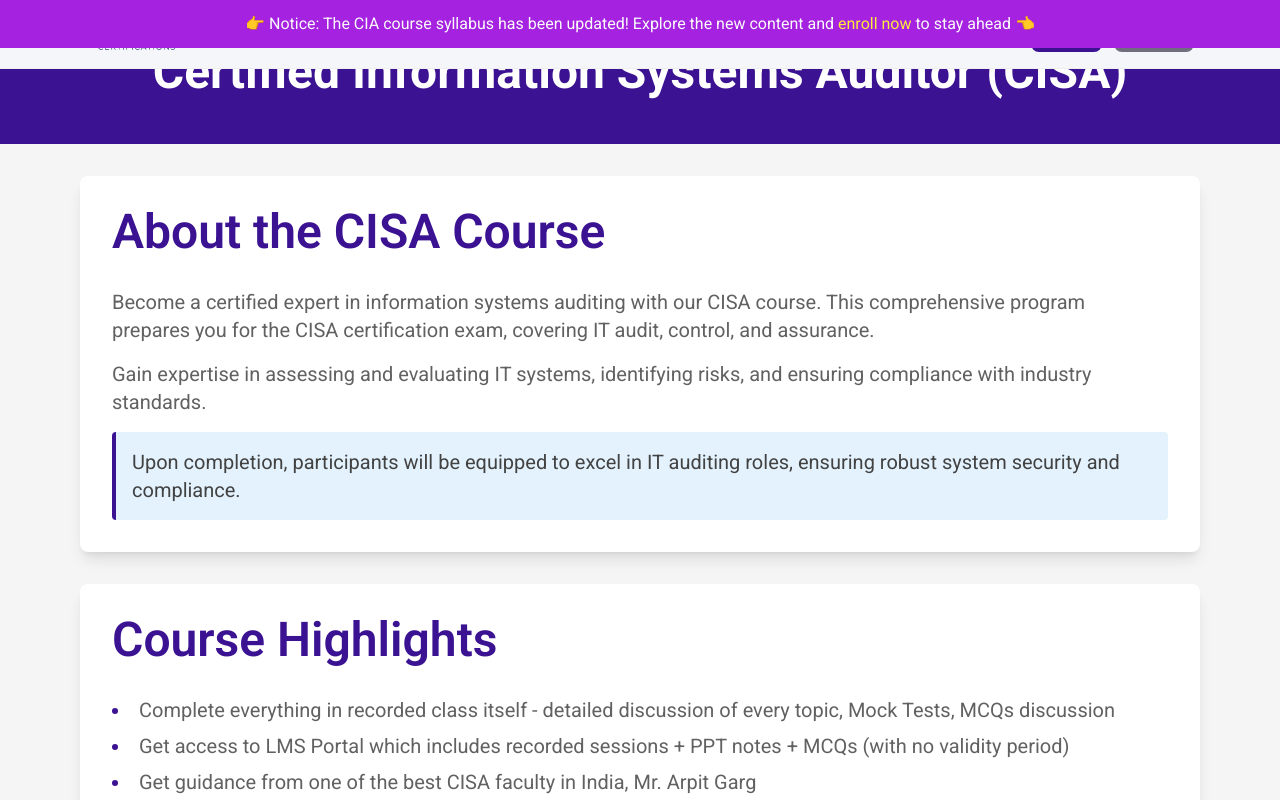
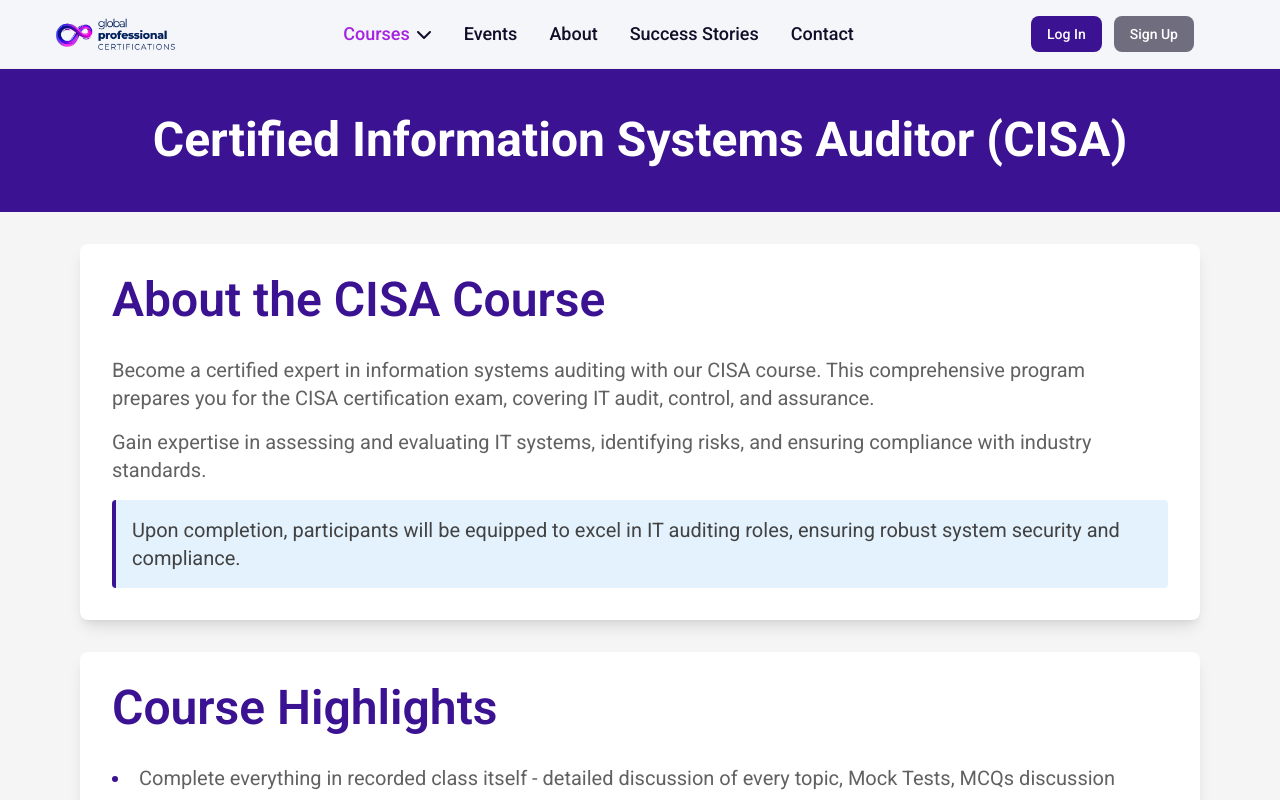
Before and after one commit to swapanmanna/gpc, a React (Vite) app: page /courses/cisa in a window 1280 px wide. Shown: the top 800 px of the page. Built offline with nearby package versions, Linux system fonts and the light colour scheme.

Commit message:
Revert "added notification banner"
This reverts commit 2af0e933ad4a54a948458e448359a1a2683aa5fe.

```diff
--- a/src/Layout.jsx
+++ b/src/Layout.jsx
@@ -3,26 +3,25 @@ import Navbar from "./components/Navbar/Navbar";
 import { Outlet } from "react-router-dom";
 import Footer from "./components/Footer/Footer";
 import { useLocation } from "react-router-dom";
-import NotificationBanner from "./components/Notifications/NotificationBanner";
 
 const ScrolltoTop = () => {
-    const { pathname } = useLocation();
+
+    const {pathname} = useLocation()
 
     useEffect(() => {
-        window.scrollTo(0, 0);
-    }, [pathname]);
+        window.scrollTo(0, 0)
+    }, [pathname])
 
-    return null;
-};
+    return null
+}
 
 export default function Layout() {
     return (
         <>
-            <NotificationBanner />
-            <Navbar topOffset={"12"}/> {/* height of notification banner */}
+            <Navbar />
             <ScrolltoTop />
             <Outlet />
             <Footer />
         </>
-    );
+    )
 }
--- a/src/components/About/AboutUs.jsx
+++ b/src/components/About/AboutUs.jsx
@@ -20,7 +20,7 @@ export default function AboutUs() {
                 canonicalUrl="https://globalprofessionalcertifications.com/about"
             />
 
-            <section className="bg-brand-blue py-20 relative md:h-screen md:mb-10 md:flex md:justify-center md:items-center">
+            <section className="bg-brand-blue py-20 md:py-32 relative md:h-screen md:mb-10 md:flex md:justify-center md:items-center">
                 <div className="w-full mt-10 max-w-sm md:max-w-[75rem] px-4 md:px-5 lg:px-5 mx-auto">
                     <div className="w-full justify-start items-center gap-8 grid lg:grid-cols-2 grid-cols-1">
                         <div className="w-full flex-col justify-start lg:items-start items-center gap-10 inline-flex">
--- a/src/components/Contact/ContactUs.jsx
+++ b/src/components/Contact/ContactUs.jsx
@@ -1,10 +1,7 @@
 import React from "react";
 import MetaTags from "../MetaTags";
-import { height } from "../Notifications/NotificationBanner";
 
 export default function ContactUs() {
-
-    // lg:py-[${120 + (4*height)}px]
     return (
         <>
             <MetaTags
@@ -12,7 +9,7 @@ export default function ContactUs() {
                 description="Reach out to our team for queries, support, or course guidance. We’re here to help you achieve your certification goals."
                 canonicalUrl="https://globalprofessionalcertifications.com/contact"
             />
-            <section className={`relative z-10 bg-gray-50 dark:bg-dark py-20 lg:py-[${120 + (4*height)}px] w-full`}>
+            <section className="relative z-10 bg-gray-50 dark:bg-dark py-20 lg:py-[120px] w-full">
                 <div className="mx-auto lg:max-w-[80rem]">
                     <div className="lg:flex lg:justify-center lg:items-center">
                         <div className="w-full px-4 lg:w-1/2 xl:w-6/12">
--- a/src/components/Courses/Cia.jsx
+++ b/src/components/Courses/Cia.jsx
@@ -12,7 +12,6 @@ import { CgNotes } from "react-icons/cg";
 import { FaArrowRightLong } from "react-icons/fa6";
 import ciaHero from "../../assets/cia-hero.jpg";
 import MetaTags from '../MetaTags';
-import { height } from '../Notifications/NotificationBanner';
 
 const Cia = () => {
     useEffect(() => {
@@ -28,7 +27,7 @@ const Cia = () => {
                 description="Prepare for the CIA Challenge Exam with live sessions, Gleim content, and expert guidance from Global Professional Certifications."
                 canonicalUrl="https://globalprofessionalcertifications.com/courses/cia"
             />
-            <div className={`md:h-screen flex justify-center items-center bg-brand-blue sm:pt-${(16 + (height ? height - 4 : 0)).toString()}`}>
+            <div className="md:h-screen flex justify-center items-center bg-brand-blue sm:pt-16">
                 <div className="md:py-32 pt-32 mx-auto md:max-w-8xl md:flex md:justify-center md:items-center">
                     <div className="max-w-sm md:max-w-2xl mx-auto">
                         {/* <button className="px-4 py-2 bg-gray-50 border border-gray-400 text-lg text-brand-dark rounded-lg hover:bg-orange-500 hover:text-gray-50 font-bold font-inter transition duration-200 ease-in-out">Globally recognised</button> */}
@@ -261,7 +260,7 @@ const Cia = () => {
             </div>
 
 
-            <div className="max-w-6xl mx-auto mb-24 px-4 md:px-0 bg-orange-100 py-12 rounded-lg shadow-xl">
+            <div className="max-w-6xl mx-auto mb-24 px-4 md:px-0 bg-orange-100 py-12 rounded-lg shadow-md">
                 <h1 className="text-center text-3xl md:text-5xl font-bold mb-8 text-brand-blue">Revised pricing plan 16th April 2025 onwards...</h1>
                 <p className="text-center text-2xl font-semibold text-gray-700 mb-8">
                     Enroll for all 3 parts along with Gleim content for only ₹65,000 + GST<br></br> Or each part for ₹25,000 + GST
--- a/src/components/Courses/Cisa.jsx
+++ b/src/components/Courses/Cisa.jsx
@@ -1,12 +1,9 @@
 import React from 'react';
 import { Link } from 'react-router-dom';
-import { height } from '../Notifications/NotificationBanner';
 
 const Cisa = () => {
-
-  const marginTop = 68 + (4 * (height ? height : 0))
   return (
-    <div className={`mt-[${marginTop}px] bg-gray-100 font-sans`}>
+    <div className="mt-[68px] bg-gray-100 font-sans">
       {/* Header */}
       <header className="bg-brand-blue text-white py-12 text-center">
         <h1 className="text-4xl md:text-5xl font-bold">
--- a/src/components/Courses/Crma.jsx
+++ b/src/components/Courses/Crma.jsx
@@ -1,13 +1,9 @@
 import React from 'react';
 import { Link } from 'react-router-dom';
-import { height } from '../Notifications/NotificationBanner';
 
 const Crma = () => {
-  const marginTop = 68 + (4 * (height ? height : 0))
-
-
   return (
-    <div className={`bg-gray-100 mt-[${marginTop}px] font-sans`}>
+    <div className="bg-gray-100 mt-[68px] font-sans">
       {/* Header */}
       <header className="bg-brand-blue text-white py-12 text-center">
         <h1 className="text-4xl md:text-5xl font-bold">
--- a/src/components/Courses/Iap.jsx
+++ b/src/components/Courses/Iap.jsx
@@ -1,13 +1,9 @@
 import React from 'react';
 import { Link } from 'react-router-dom';
-import { height } from '../Notifications/NotificationBanner';
 
 const Iap = () => {
-
-  const marginTop = 68 + (4 * (height ? height : 0))
-
   return (
-    <div className={`mt-[${marginTop}px] bg-gray-100 font-sans`}>
+    <div className=" mt-[68px] bg-gray-100 font-sans">
       {/* Header */}
       <header className="bg-brand-blue text-white py-12 text-center">
         <h1 className="text-4xl md:text-5xl font-bold">
--- a/src/components/Hero/Hero.jsx
+++ b/src/components/Hero/Hero.jsx
@@ -3,7 +3,6 @@
 import React, { useEffect } from 'react';
 import heroGirl from '../../assets/hero-girl.webp';
 import { Link } from 'react-router-dom';
-import {height} from "../Notifications/NotificationBanner";
 
 const Hero = () => {
     useEffect(() => {
@@ -12,9 +11,8 @@ const Hero = () => {
         img.src = heroGirl;
     }, []);
 
-    // sm:pt-${(16 + (height ? height - 4 : 0)).toString()}`}
     return (
-        <div className={`md:h-screen flex justify-center items-center bg-brand-blue sm:pt-${(16 + (height ? height - 4 : 0)).toString()}`} >
+        <div className="md:h-screen flex justify-center items-center bg-brand-blue sm:pt-16">
             <div className="md:px-4 md:py-32 pt-32 pb-4 mx-auto md:max-w-8xl md:px-6 lg:px-8 md:flex">
                 <div className="max-w-sm md:max-w-2xl mx-auto md:mr-20 md:mt-16">
                     <button className="px-4 py-2 bg-gray-50 border border-gray-400 text-lg text-brand-dark rounded-lg hover:bg-orange-500 hover:text-gray-50 font-bold font-inter transition duration-300 ease-in-out transform hover:scale-105">Trusted by Professionals from Top Corporates</button>
--- a/src/components/Navbar/Navbar.jsx
+++ b/src/components/Navbar/Navbar.jsx
@@ -3,7 +3,7 @@ import { Link, NavLink } from "react-router-dom";
 import logo from "../../assets/logo-2.png";
 import { FaChevronDown } from "react-icons/fa6";
 
-const Navbar = ({topOffset}) => {
+const Navbar = () => {
   const [isOpen, setIsOpen] = useState(false);
   const [isCoursesDropdownOpen, setIsCoursesDropdownOpen] = useState(false);
   const dropdownRef = useRef(null);
@@ -24,8 +24,6 @@ const Navbar = ({topOffset}) => {
       document.addEventListener("mousedown", handleClickOutside);
     }
 
-    // top-${paddingFromTop ? paddingFromTop : 0}
-
     // Cleanup event listener
     return () => {
       document.removeEventListener("mousedown", handleClickOutside);
@@ -33,7 +31,7 @@ const Navbar = ({topOffset}) => {
   }, [isCoursesDropdownOpen]);
 
   return (
-    <nav className={`bg-[#f5f6fa] dark:bg-gray-900 fixed w-screen z-20 top-${topOffset ? topOffset : 0} start-0 border-b border-gray-200 dark:border-gray-600`}>
+    <nav className="bg-[#f5f6fa] dark:bg-gray-900 fixed w-screen z-20 top-0 start-0 border-b border-gray-200 dark:border-gray-600">
       <div className="max-w-screen-xl flex flex-wrap items-center justify-between mx-auto p-4">
 
         {/* Logo */}
--- a/src/components/Notifications/NotificationBanner.jsx
+++ /dev/null
@@ -1,14 +0,0 @@
-import React from "react";
-import { Link } from "react-router-dom";
-
-export default function NotificationBanner () {
-    return (
-        <div className="fixed top-0 left-0 w-full bg-brand-purple text-gray-50 text-center h-12 flex items-center justify-center z-50">
-            <p className="text-sm md:text-base">
-            👉 Notice: The CIA course syllabus has been updated! Explore the new content and <Link to="https://pages.razorpay.com/CIASessions" target="_blank" className="text-yellow-500 hover:underline">enroll now</Link> to stay ahead 👈
-            </p>
-        </div>
-    );
-};
-
-export const height = 12; // height of the notification banner
--- a/src/components/SuccessStories/SuccessStories.jsx
+++ b/src/components/SuccessStories/SuccessStories.jsx
@@ -24,7 +24,6 @@ import akshdeepSingh from "../../assets/akshdeep-singh.png";
 import testimonialTwo from "../../assets/testimonial-2.png";
 import passoutStudents from "../../assets/Passout-students.jpeg"
 import MetaTags from "../MetaTags";
-import { height } from "../Notifications/NotificationBanner";
 
 import { AnimatePresence, motion, MotionConfig } from "motion/react";
 
@@ -37,7 +36,7 @@ export default function SuccessStories() {
                 description="Hear from professionals who passed the CIA Challenge Exam with our guidance. Discover how our course made a difference in their careers."
                 canonicalUrl="https://globalprofessionalcertifications.com/success"
             />
-            <section className={`w-full bg-brand-blue flex justify-center items-center md:h-screen md:pt-${height}`}>
+            <section className="w-full bg-brand-blue flex justify-center items-center h-screen">
                 <div className="py-[161px] md:grid md:grid-cols-2 md:max-w-[72rem] md:gap-8 md:mx-auto">
                     <div className="relative flex justify-center h-full items-center gap-32">
                         <div className="flex flex-col justify-center">
--- a/tailwind.config.js
+++ b/tailwind.config.js
@@ -20,7 +20,7 @@ export default withMT({
         "brand-dark": "#100e28",
         "brand-contrast": "#ffcc33",
       },
-    scale: {
+      scale: {
         "130": "1.325",
         "175": "1.75",
         "200": "2",
```
